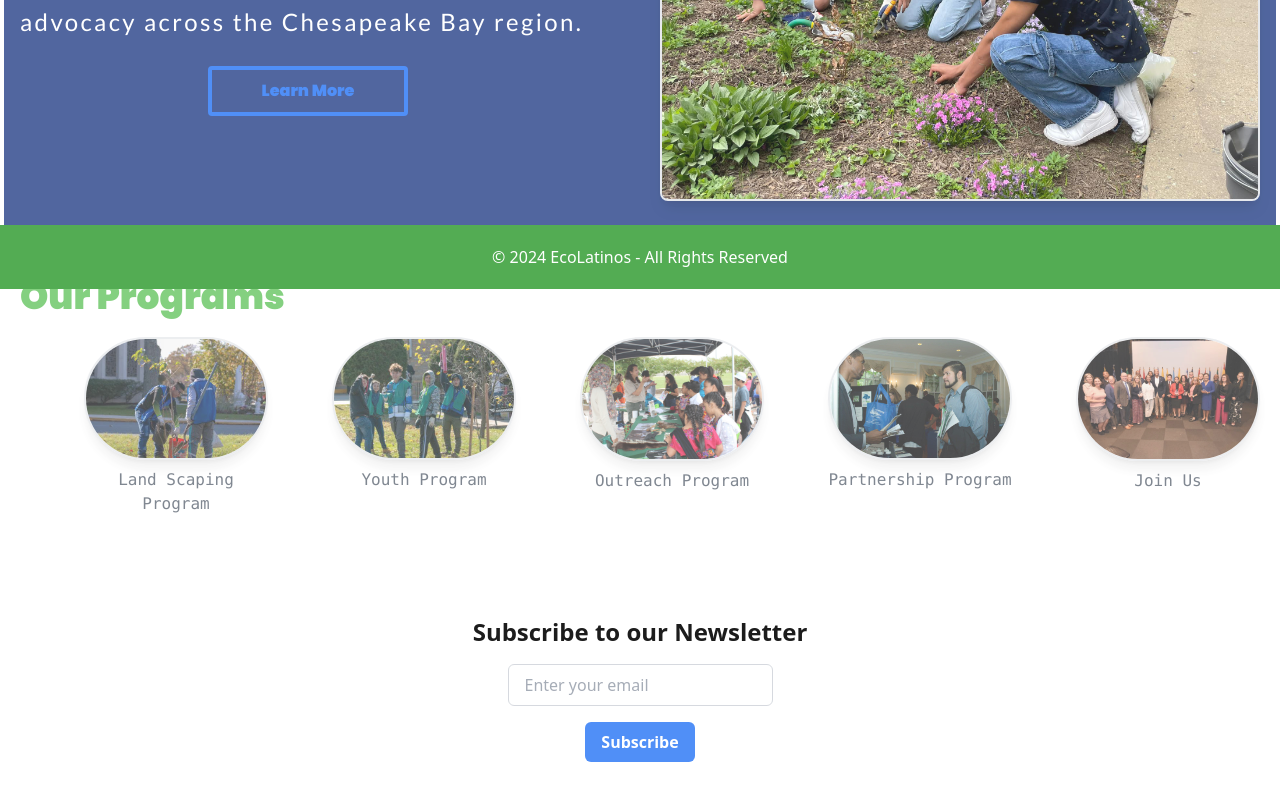
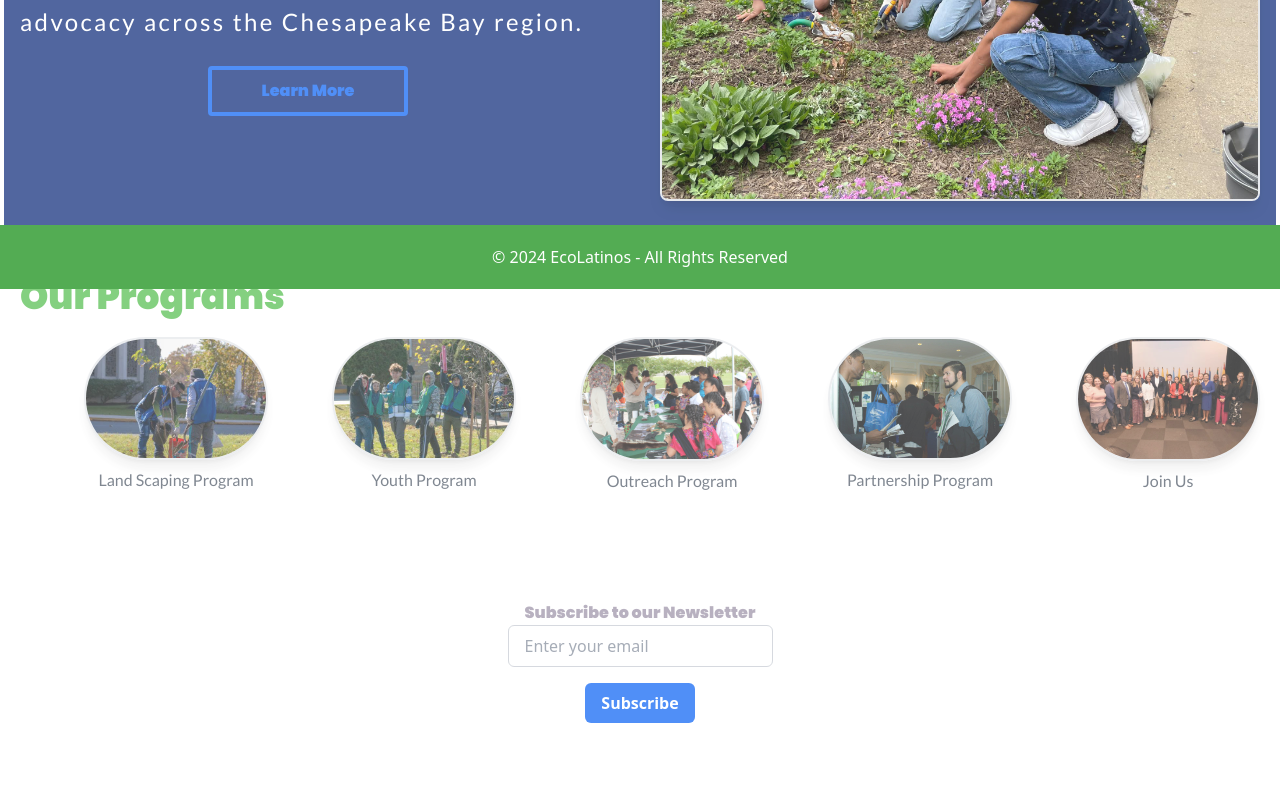
Before and after one commit to JayHall2002/ecolatinos, a Next.js app in the folder frontend/website-app/: page / in a window 1280 px wide. Shown: the part 511-1311 px from the top of the page. Built offline with nearby package versions, Linux system fonts and the light colour scheme.

Commit message:
Adjusted the fonts of the buttons at the bottom of the home page

```diff
--- a/frontend/website-app/app/page.js
+++ b/frontend/website-app/app/page.js
@@ -99,7 +99,7 @@ export default function Home() {
                         <div className="flex justify-start space-x-16 image-container" style={{ marginTop: "20px" , marginBottom: "100px"}}>
                             <div className="flex flex-col items-center group relative">
                                 <Image src={scapingprogram} alt="Land Scaping Program" height={200} width={200} className="text-blue-500 font-mono rounded-full shadow-lg border-2 hover:scale-125 hover:blur-sm duration-500" />
-                                <p className="mt-2 text-center font-mono text-gray-600">Land Scaping Program</p>
+                                <p className={`mt-2 text-center text-gray-600 ${lato.className}`}>Land Scaping Program</p>
 
                                 <button
                                     className={`absolute top-1/2 left-1/2 transform -translate-x-1/2 -translate-y-1/2 opacity-0 group-hover:opacity-100 transition duration-500 mt-2 px-4 py-2 bg-transparent border-2 border-white text-white rounded-full shadow-lg hover:bg-green-700 ${poppins.className}`}
@@ -128,7 +128,7 @@ export default function Home() {
                             )}
                             <div className="flex flex-col items-center group relative">
                                 <Image src={youthprogram} alt="Youth Program" height={200} width={200} className="text-blue-500 font-mono rounded-full shadow-lg border-2 hover:scale-125 hover:blur-sm duration-500" />
-                                <p className="mt-2 text-center font-mono text-gray-600">Youth Program</p>
+                                <p className={`mt-2 text-center text-gray-600 ${lato.className}`}>Youth Program</p>
 
                                 <button
                                     className={`absolute top-1/2 left-1/2 transform -translate-x-1/2 -translate-y-1/2 opacity-0 group-hover:opacity-100 transition duration-500 mt-2 px-4 py-2 bg-transparent border-2 border-white text-white rounded-full shadow-lg hover:bg-green-700 ${poppins.className}`}
@@ -158,7 +158,7 @@ export default function Home() {
                             )}
                             <div className="flex flex-col items-center group relative">
                                 <Image src={placeprogram} alt="Outreach Program" height={200} width={200} className="text-blue-500 font-mono rounded-full shadow-lg border-2 hover:scale-125 hover:blur-sm duration-500" />
-                                <p className="mt-2 text-center font-mono text-gray-600">Outreach Program</p>
+                                <p className={`mt-2 text-center text-gray-600 ${lato.className}`}>Outreach Program</p>
 
                                 <button
                                     className={`absolute top-1/2 left-1/2 transform -translate-x-1/2 -translate-y-1/2 opacity-0 group-hover:opacity-100 transition duration-500 mt-2 px-4 py-2 bg-transparent border-2 border-white text-white rounded-full shadow-lg hover:bg-green-700 ${poppins.className}`}
@@ -185,7 +185,7 @@ export default function Home() {
                             )}
                             <div className="flex flex-col items-center group relative">
                                 <Image src={partnershipprogram} alt="Partnership Program" height={200} width={200} className="text-blue-500 font-mono rounded-full shadow-lg border-2 hover:scale-125 hover:blur-sm duration-500" />
-                                <p className="mt-2 text-center font-mono text-gray-600">Partnership Program</p>
+                                <p className={`mt-2 text-center text-gray-600 ${lato.className}`}>Partnership Program</p>
 
                                 <button
 
@@ -216,7 +216,7 @@ export default function Home() {
                             )}
                             <div className="flex flex-col items-center group relative">
                                 <Image src={getinvolved} alt="Join Us" height={200} width={200} className="text-blue-500 font-mono rounded-full shadow-lg border-2 hover:scale-125 hover:blur-sm duration-500" />
-                                <p className="mt-2 text-center font-mono text-gray-600">Join Us</p>
+                                <p className={`mt-2 text-center text-gray-600 ${lato.className}`}>Join Us</p>
 
                                 <button onClick={() => setIsShowingGetInvolved(true)}
                                 className={`absolute top-1/2 left-1/2 transform -translate-x-1/2 -translate-y-1/2 opacity-0 group-hover:opacity-100 transition duration-500 mt-2 px-4 py-2 bg-transparent border-2 border-white text-white rounded-full shadow-lg hover:bg-green-700 ${poppins.className}`} >
@@ -244,7 +244,7 @@ export default function Home() {
                 )}
                 {/* Subscription Text Entry Box */}
                 <div className="flex flex-col items-center" style={{ marginTop: "40px",marginBottom: "100px", animation: "fadeIn 9s ease-in forwards", animationDelay: "9s" }}>
-                    <h2 className="text-2xl font-bold mb-4">Subscribe to our Newsletter</h2>
+                    <h2 className={`mt-2 text-center eco-graytext ${poppins.className}`}>Subscribe to our Newsletter</h2>
                     <input type="email" placeholder="Enter your email" className="border border-gray-300 rounded-md px-4 py-2 mb-4" />
                     <button onClick={() => setIsSubscribed(true)} className="bg-blue-500 hover:bg-blue-700 text-white font-bold py-2 px-4 rounded-md">Subscribe</button>
                 </div>
```
